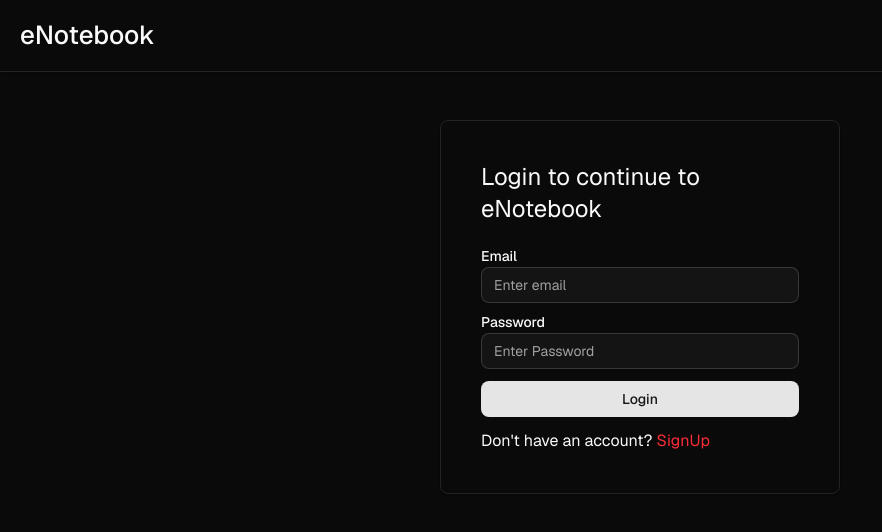
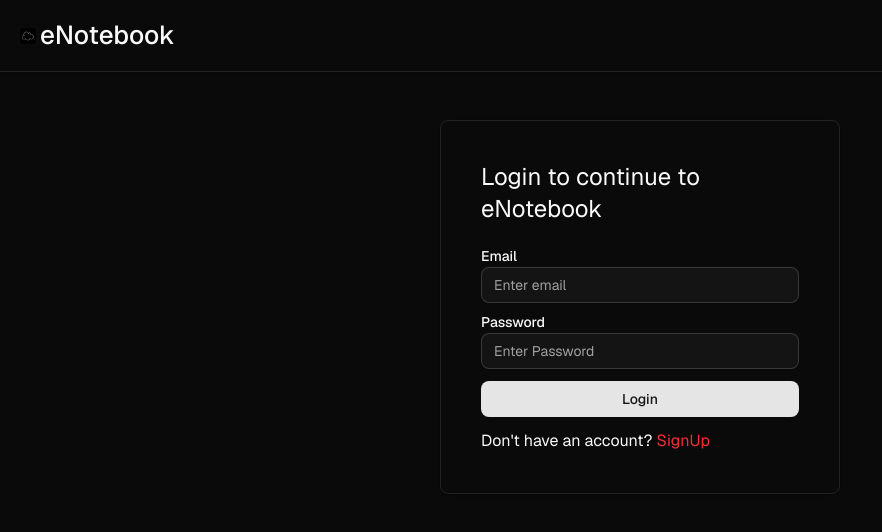
Before and after one commit to Anuragkadam13/eNotebook_frontend, a React (Vite) app: page /login in a window 1280 px wide. Shown: the top 532 px of the page, without its empty margins (0-882 px from the left). Built offline with nearby package versions, Linux system fonts and the light colour scheme.

Commit message:
logo navbar

```diff
--- a/src/components/Navbar.jsx
+++ b/src/components/Navbar.jsx
@@ -11,6 +11,7 @@ import {
   PopoverTrigger,
 } from "@/components/ui/popover";
 import { useState } from "react";
+import logo from "../assets/logo.png";
 
 const Navbar = () => {
   let navigate = useNavigate();
@@ -24,8 +25,9 @@ const Navbar = () => {
   return (
     <div className="fixed w-full z-10  ">
       <nav className="px-5 py-4 flex items-center justify-between font-medium shadow bg-white dark:bg-[#0A0A0A] dark:border-b">
-        <div className="flex items-center gap-4 ">
-          <h1 className=" text-[26px]  ">eNotebook</h1>
+        <div className="flex items-center gap-1 ">
+          <img src={logo} className="h-4" alt="" />
+          <h1 className=" text-[26px]">eNotebook</h1>
         </div>
 
         {localStorage.getItem("token") ? (
```
Also changed, not shown: src/assets/logo.png (added).
